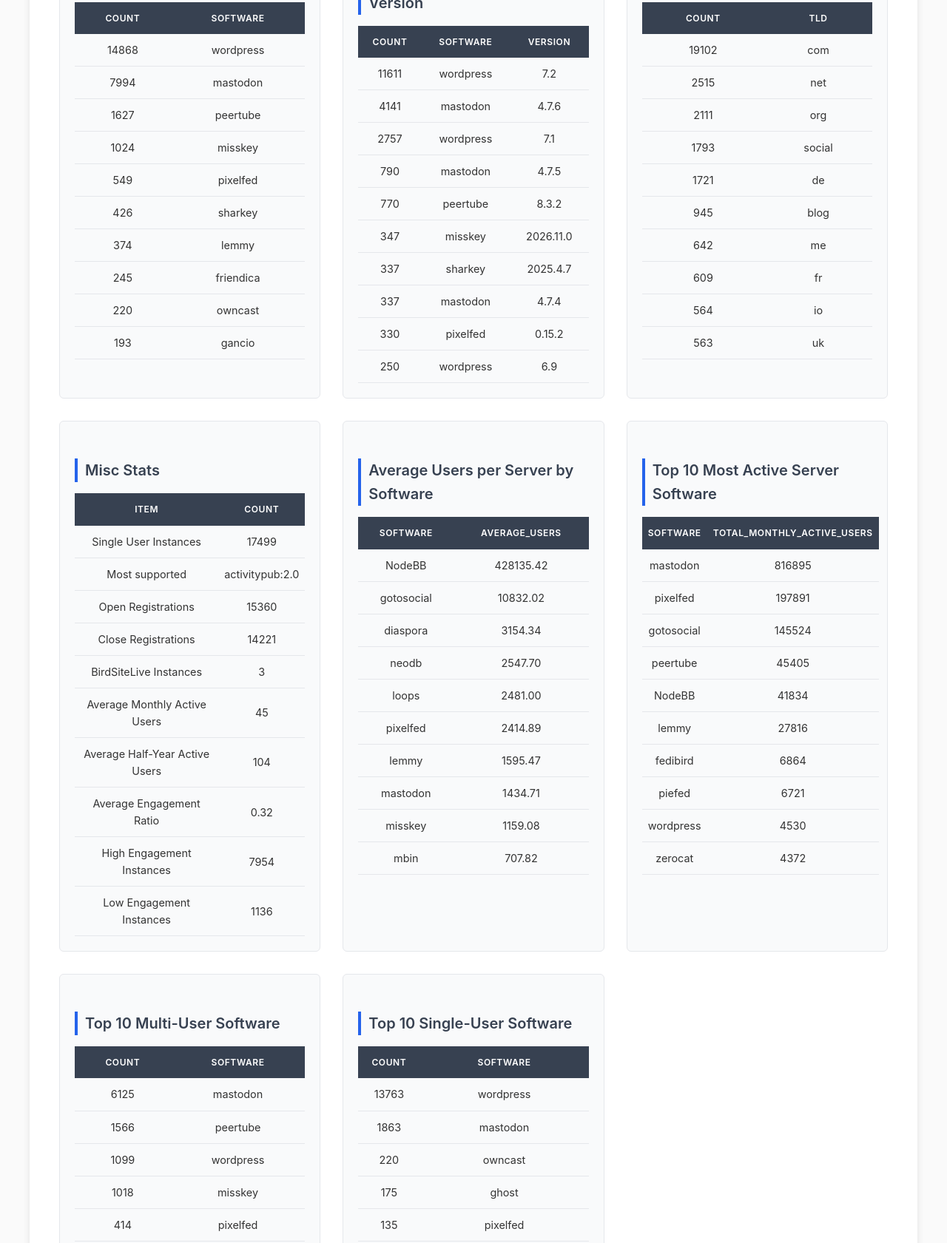
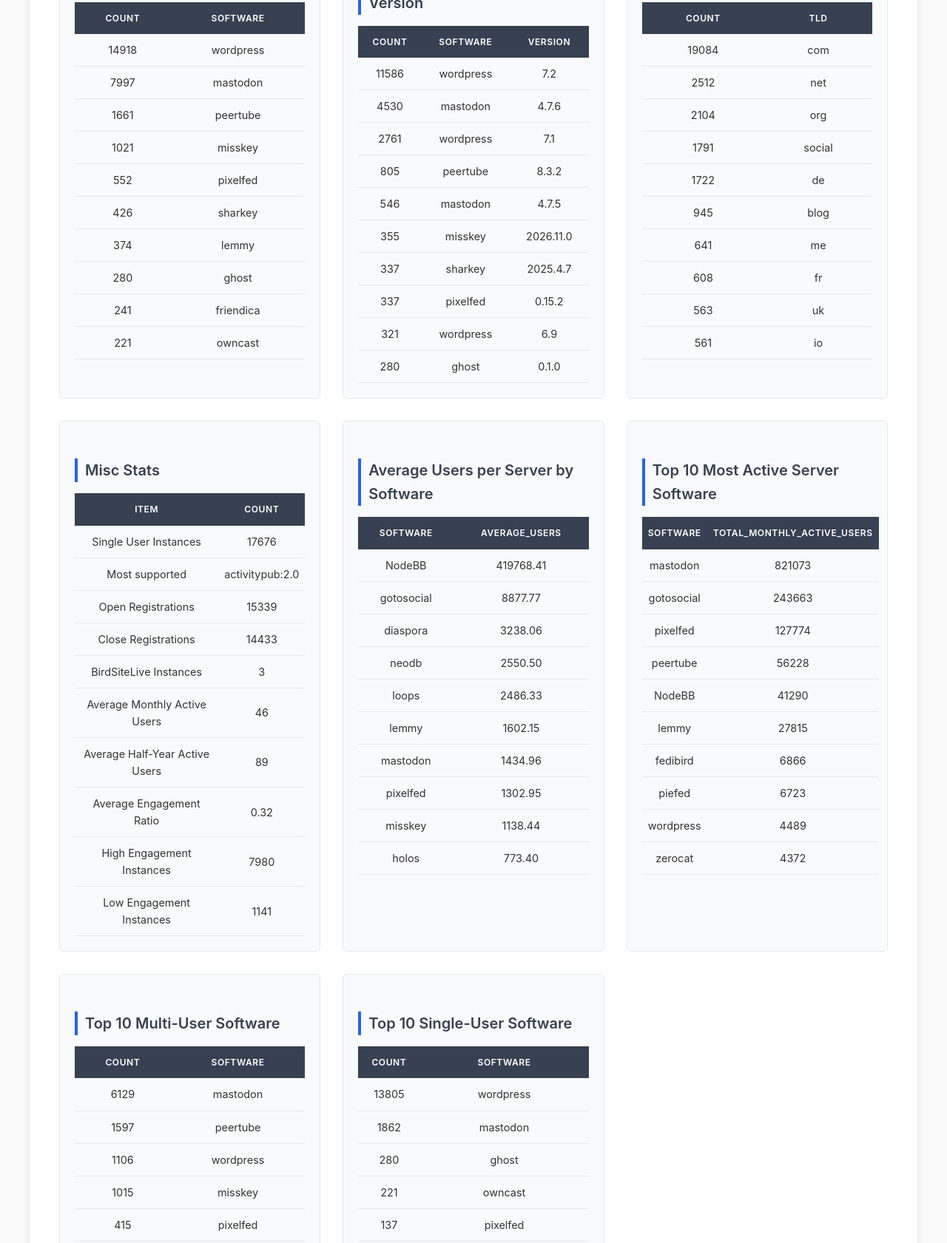
Before and after one commit to cyfinoid/Federated_ecosystem_stats, a plain HTML site: page index.html in a window 1280 px wide. Shown: the part 322-2003 px from the top of the page at 74% size. Drawn offline with Linux system fonts and the light colour scheme.

Commit message:
date update 2026-11-11T12:39:52Z

```diff
--- a/index.html
+++ b/index.html
@@ -246,48 +246,48 @@
         <div class="stats-grid">
             <div class="stats-section">
                 <h3>Top 10 Server Software</h3>
-                <table><tr><th>count</th><th>software</th></tr><tr><td>14868</td><td>wordpress</td></tr><tr><td>7994</td><td>mastodon</td></tr><tr><td>1627</td><td>peertube</td></tr><tr><td>1024</td><td>misskey</td></tr><tr><td>549</td><td>pixelfed</td></tr><tr><td>426</td><td>sharkey</td></tr><tr><td>374</td><td>lemmy</td></tr><tr><td>245</td><td>friendica</td></tr><tr><td>220</td><td>owncast</td></tr><tr><td>193</td><td>gancio</td></tr></table>
+                <table><tr><th>count</th><th>software</th></tr><tr><td>14918</td><td>wordpress</td></tr><tr><td>7997</td><td>mastodon</td></tr><tr><td>1661</td><td>peertube</td></tr><tr><td>1021</td><td>misskey</td></tr><tr><td>552</td><td>pixelfed</td></tr><tr><td>426</td><td>sharkey</td></tr><tr><td>374</td><td>lemmy</td></tr><tr><td>280</td><td>ghost</td></tr><tr><td>241</td><td>friendica</td></tr><tr><td>221</td><td>owncast</td></tr></table>
             </div>
 
             <div class="stats-section">
                 <h3>Top 10 Server Software + Version</h3>
-                <table><tr><th>count</th><th>software</th><th>version</th></tr><tr><td>11611</td><td>wordpress</td><td>7.2</td></tr><tr><td>4141</td><td>mastodon</td><td>4.7.6</td></tr><tr><td>2757</td><td>wordpress</td><td>7.1</td></tr><tr><td>790</td><td>mastodon</td><td>4.7.5</td></tr><tr><td>770</td><td>peertube</td><td>8.3.2</td></tr><tr><td>347</td><td>misskey</td><td>2026.11.0</td></tr><tr><td>337</td><td>sharkey</td><td>2025.4.7</td></tr><tr><td>337</td><td>mastodon</td><td>4.7.4</td></tr><tr><td>330</td><td>pixelfed</td><td>0.15.2</td></tr><tr><td>250</td><td>wordpress</td><td>6.9</td></tr></table>
+                <table><tr><th>count</th><th>software</th><th>version</th></tr><tr><td>11586</td><td>wordpress</td><td>7.2</td></tr><tr><td>4530</td><td>mastodon</td><td>4.7.6</td></tr><tr><td>2761</td><td>wordpress</td><td>7.1</td></tr><tr><td>805</td><td>peertube</td><td>8.3.2</td></tr><tr><td>546</td><td>mastodon</td><td>4.7.5</td></tr><tr><td>355</td><td>misskey</td><td>2026.11.0</td></tr><tr><td>337</td><td>sharkey</td><td>2025.4.7</td></tr><tr><td>337</td><td>pixelfed</td><td>0.15.2</td></tr><tr><td>321</td><td>wordpress</td><td>6.9</td></tr><tr><td>280</td><td>ghost</td><td>0.1.0</td></tr></table>
             </div>
 
             <div class="stats-section">
                 <h3>Top 10 TLD's</h3>
-                <table><tr><th>COUNT</th><th>TLD</th></tr><tr><td>19102</td><td>com</td></tr><tr><td>2515</td><td>net</td></tr><tr><td>2111</td><td>org</td></tr><tr><td>1793</td><td>social</td></tr><tr><td>1721</td><td>de</td></tr><tr><td>945</td><td>blog</td></tr><tr><td>642</td><td>me</td></tr><tr><td>609</td><td>fr</td></tr><tr><td>564</td><td>io</td></tr><tr><td>563</td><td>uk</td></tr></table>
+                <table><tr><th>COUNT</th><th>TLD</th></tr><tr><td>19084</td><td>com</td></tr><tr><td>2512</td><td>net</td></tr><tr><td>2104</td><td>org</td></tr><tr><td>1791</td><td>social</td></tr><tr><td>1722</td><td>de</td></tr><tr><td>945</td><td>blog</td></tr><tr><td>641</td><td>me</td></tr><tr><td>608</td><td>fr</td></tr><tr><td>563</td><td>uk</td></tr><tr><td>561</td><td>io</td></tr></table>
             </div>
 
             <div class="stats-section">
                 <h3>Misc Stats</h3>
-                <table><tr><th>Item</th><th> Count</th></tr><tr><td>Single User Instances</td><td>17499</td></tr><tr><td>Most supported</td><td>activitypub:2.0</td></tr><tr><td>Open Registrations</td><td>15360</td></tr><tr><td>Close Registrations</td><td>14221</td></tr><tr><td>BirdSiteLive Instances</td><td>3</td></tr><tr><td>Average Monthly Active Users</td><td>45</td></tr><tr><td>Average Half-Year Active Users</td><td>104</td></tr><tr><td>Average Engagement Ratio</td><td>0.32</td></tr><tr><td>High Engagement Instances</td><td>7954</td></tr><tr><td>Low Engagement Instances</td><td>1136</td></tr></table>
+                <table><tr><th>Item</th><th> Count</th></tr><tr><td>Single User Instances</td><td>17676</td></tr><tr><td>Most supported</td><td>activitypub:2.0</td></tr><tr><td>Open Registrations</td><td>15339</td></tr><tr><td>Close Registrations</td><td>14433</td></tr><tr><td>BirdSiteLive Instances</td><td>3</td></tr><tr><td>Average Monthly Active Users</td><td>46</td></tr><tr><td>Average Half-Year Active Users</td><td>89</td></tr><tr><td>Average Engagement Ratio</td><td>0.32</td></tr><tr><td>High Engagement Instances</td><td>7980</td></tr><tr><td>Low Engagement Instances</td><td>1141</td></tr></table>
             </div>
 
             <div class="stats-section">
                 <h3>Average Users per Server by Software</h3>
-                <table><tr><th>software</th><th>average_users</th></tr><tr><td>NodeBB</td><td>428135.42</td></tr><tr><td>gotosocial</td><td>10832.02</td></tr><tr><td>diaspora</td><td>3154.34</td></tr><tr><td>neodb</td><td>2547.70</td></tr><tr><td>loops</td><td>2481.00</td></tr><tr><td>pixelfed</td><td>2414.89</td></tr><tr><td>lemmy</td><td>1595.47</td></tr><tr><td>mastodon</td><td>1434.71</td></tr><tr><td>misskey</td><td>1159.08</td></tr><tr><td>mbin</td><td>707.82</td></tr></table>
+                <table><tr><th>software</th><th>average_users</th></tr><tr><td>NodeBB</td><td>419768.41</td></tr><tr><td>gotosocial</td><td>8877.77</td></tr><tr><td>diaspora</td><td>3238.06</td></tr><tr><td>neodb</td><td>2550.50</td></tr><tr><td>loops</td><td>2486.33</td></tr><tr><td>lemmy</td><td>1602.15</td></tr><tr><td>mastodon</td><td>1434.96</td></tr><tr><td>pixelfed</td><td>1302.95</td></tr><tr><td>misskey</td><td>1138.44</td></tr><tr><td>holos</td><td>773.40</td></tr></table>
             </div>
 
             <div class="stats-section">
                 <h3>Top 10 Most Active Server Software</h3>
-                <table><tr><th>software</th><th>total_monthly_active_users</th></tr><tr><td>mastodon</td><td>816895</td></tr><tr><td>pixelfed</td><td>197891</td></tr><tr><td>gotosocial</td><td>145524</td></tr><tr><td>peertube</td><td>45405</td></tr><tr><td>NodeBB</td><td>41834</td></tr><tr><td>lemmy</td><td>27816</td></tr><tr><td>fedibird</td><td>6864</td></tr><tr><td>piefed</td><td>6721</td></tr><tr><td>wordpress</td><td>4530</td></tr><tr><td>zerocat</td><td>4372</td></tr></table>
+                <table><tr><th>software</th><th>total_monthly_active_users</th></tr><tr><td>mastodon</td><td>821073</td></tr><tr><td>gotosocial</td><td>243663</td></tr><tr><td>pixelfed</td><td>127774</td></tr><tr><td>peertube</td><td>56228</td></tr><tr><td>NodeBB</td><td>41290</td></tr><tr><td>lemmy</td><td>27815</td></tr><tr><td>fedibird</td><td>6866</td></tr><tr><td>piefed</td><td>6723</td></tr><tr><td>wordpress</td><td>4489</td></tr><tr><td>zerocat</td><td>4372</td></tr></table>
             </div>
 
             <div class="stats-section">
                 <h3>Top 10 Multi-User Software</h3>
-                <table><tr><th>count</th><th>software</th></tr><tr><td>6125</td><td>mastodon</td></tr><tr><td>1566</td><td>peertube</td></tr><tr><td>1099</td><td>wordpress</td></tr><tr><td>1018</td><td>misskey</td></tr><tr><td>414</td><td>pixelfed</td></tr><tr><td>350</td><td>sharkey</td></tr><tr><td>261</td><td>lemmy</td></tr><tr><td>175</td><td>gancio</td></tr><tr><td>137</td><td>Mobilizon</td></tr><tr><td>85</td><td>hometown</td></tr></table>
+                <table><tr><th>count</th><th>software</th></tr><tr><td>6129</td><td>mastodon</td></tr><tr><td>1597</td><td>peertube</td></tr><tr><td>1106</td><td>wordpress</td></tr><tr><td>1015</td><td>misskey</td></tr><tr><td>415</td><td>pixelfed</td></tr><tr><td>350</td><td>sharkey</td></tr><tr><td>263</td><td>lemmy</td></tr><tr><td>172</td><td>gancio</td></tr><tr><td>134</td><td>Mobilizon</td></tr><tr><td>83</td><td>hometown</td></tr></table>
             </div>
 
             <div class="stats-section">
                 <h3>Top 10 Single-User Software</h3>
-                <table><tr><th>count</th><th>software</th></tr><tr><td>13763</td><td>wordpress</td></tr><tr><td>1863</td><td>mastodon</td></tr><tr><td>220</td><td>owncast</td></tr><tr><td>175</td><td>ghost</td></tr><tr><td>135</td><td>pixelfed</td></tr><tr><td>73</td><td>sharkey</td></tr><tr><td>67</td><td>lemmy</td></tr><tr><td>61</td><td>peertube</td></tr><tr><td>53</td><td>sutty-distributed-press</td></tr><tr><td>50</td><td>aoderelay</td></tr></table>
+                <table><tr><th>count</th><th>software</th></tr><tr><td>13805</td><td>wordpress</td></tr><tr><td>1862</td><td>mastodon</td></tr><tr><td>280</td><td>ghost</td></tr><tr><td>221</td><td>owncast</td></tr><tr><td>137</td><td>pixelfed</td></tr><tr><td>73</td><td>sharkey</td></tr><tr><td>67</td><td>sutty-distributed-press</td></tr><tr><td>66</td><td>lemmy</td></tr><tr><td>64</td><td>peertube</td></tr><tr><td>51</td><td>aoderelay</td></tr></table>
             </div>
         </div>
 
         <div class="stats-section growth-section">
             <h3>Growth (Measured alternate days)</h3>
-            <table><tr><th>Date</th><th>Count_of_servers</th><th>TOTAL_POSTS</th><th>TOTAL_COMMENTS</th><th>TOTAL_USERS</th><th>ACTIVE_USERS_MONTH</th><th>ACTIVE_USERS_HALF_YEAR</th></tr><tr><td>2026-11-21</td><td>43175</td><td>1643437105</td><td>43587747</td><td>37914606</td><td>1326783</td><td>3078488</td></tr><tr><td>2026-11-19</td><td>43219</td><td>1607713824</td><td>43552027</td><td>37514874</td><td>1557566</td><td>3059276</td></tr><tr><td>2026-11-17</td><td>43293</td><td>1634218691</td><td>42705438</td><td>36706291</td><td>1119325</td><td>2746514</td></tr><tr><td>2026-11-15</td><td>43345</td><td>1647045893</td><td>44514149</td><td>37756350</td><td>1500933</td><td>3114201</td></tr><tr><td>2026-11-13</td><td>43460</td><td>1618665574</td><td>44095600</td><td>37862079</td><td>1559654</td><td>3117610</td></tr><tr><td>2026-11-11</td><td>43575</td><td>1616385575</td><td>42689054</td><td>36995445</td><td>1256955</td><td>3088866</td></tr><tr><td>2026-11-09</td><td>43670</td><td>1590574214</td><td>42711805</td><td>37009546</td><td>1767175</td><td>3070713</td></tr><tr><td>2026-11-07</td><td>43754</td><td>1605219263</td><td>43377814</td><td>36590659</td><td>1246712</td><td>2756865</td></tr><tr><td>2026-11-05</td><td>43799</td><td>1615621659</td><td>43243238</td><td>36617901</td><td>1415645</td><td>3199696</td></tr><tr><td>2026-11-03</td><td>43872</td><td>1587826003</td><td>40353660</td><td>36621257</td><td>1536955</td><td>3176282</td></tr></table>
+            <table><tr><th>Date</th><th>Count_of_servers</th><th>TOTAL_POSTS</th><th>TOTAL_COMMENTS</th><th>TOTAL_USERS</th><th>ACTIVE_USERS_MONTH</th><th>ACTIVE_USERS_HALF_YEAR</th></tr><tr><td>2026-11-23</td><td>43114</td><td>1600269363</td><td>43395123</td><td>37134365</td><td>1365424</td><td>2656371</td></tr><tr><td>2026-11-21</td><td>43175</td><td>1643437105</td><td>43587747</td><td>37914606</td><td>1326783</td><td>3078488</td></tr><tr><td>2026-11-19</td><td>43219</td><td>1607713824</td><td>43552027</td><td>37514874</td><td>1557566</td><td>3059276</td></tr><tr><td>2026-11-17</td><td>43293</td><td>1634218691</td><td>42705438</td><td>36706291</td><td>1119325</td><td>2746514</td></tr><tr><td>2026-11-15</td><td>43345</td><td>1647045893</td><td>44514149</td><td>37756350</td><td>1500933</td><td>3114201</td></tr><tr><td>2026-11-13</td><td>43460</td><td>1618665574</td><td>44095600</td><td>37862079</td><td>1559654</td><td>3117610</td></tr><tr><td>2026-11-11</td><td>43575</td><td>1616385575</td><td>42689054</td><td>36995445</td><td>1256955</td><td>3088866</td></tr><tr><td>2026-11-09</td><td>43670</td><td>1590574214</td><td>42711805</td><td>37009546</td><td>1767175</td><td>3070713</td></tr><tr><td>2026-11-07</td><td>43754</td><td>1605219263</td><td>43377814</td><td>36590659</td><td>1246712</td><td>2756865</td></tr><tr><td>2026-11-05</td><td>43799</td><td>1615621659</td><td>43243238</td><td>36617901</td><td>1415645</td><td>3199696</td></tr></table>
         </div>
     </div>
     <footer class="footer">
```
